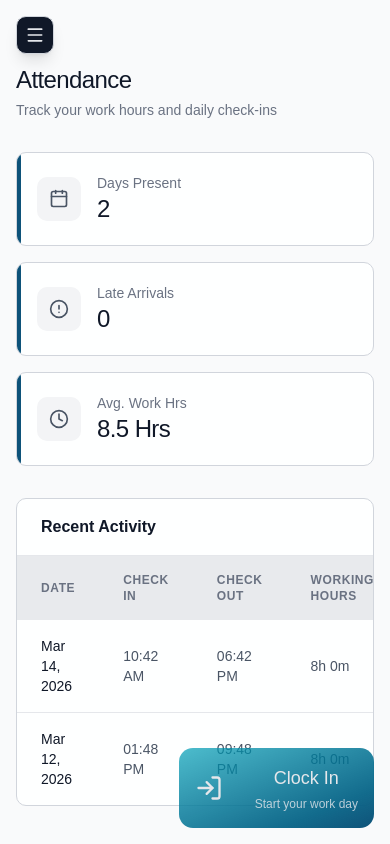
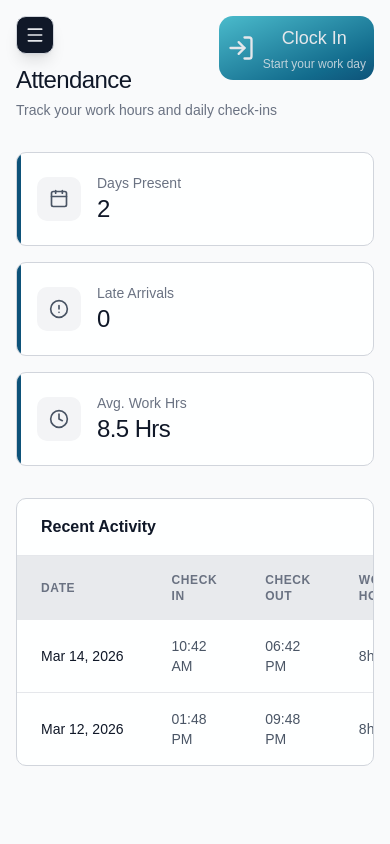
Before and after one commit to dearnasaruddin/TeamTracker, a React (Vite) app: page /attendance in a window 390 px wide. Built offline with nearby package versions, Linux system fonts and the light colour scheme.

Commit message:
text wraping issue & atendance btn position fixed

```diff
--- a/src/components/attendance/AttendanceHistory.jsx
+++ b/src/components/attendance/AttendanceHistory.jsx
@@ -25,7 +25,7 @@ const AttendanceHistory = ({ history }) => {
                                 const dayType = getDayTypeDisplay(record)
                                 return (
                                     <tr key={record._id || record.id}>
-                                        <td className="px-6 py-4 font-medium text-gray-900">{format(new Date(record.date), "MMM dd, yyyy")}</td>
+                                        <td className="px-6 py-4 font-medium text-gray-900 whitespace-nowrap">{format(new Date(record.date), "MMM dd, yyyy")}</td>
 
                                         <td className="px-6 py-4 text-gray-600">{record.checkIn ? format(new Date(record.checkIn), "hh:mm a") : '-'}</td>
 
@@ -33,7 +33,7 @@ const AttendanceHistory = ({ history }) => {
 
                                         <td className="px-6 py-4 font-medium text-gray-600">{getWorkingHoursDisplay(record)}</td>
 
-                                        <td className="px-6 py-4">{dayType.label !== '-' ? <span className={`badge ${dayType.className}`}>{dayType.label}</span> : '-'}</td>
+                                        <td className="px-6 py-4">{dayType.label !== '-' ? <span className={`badge whitespace-nowrap ${dayType.className}`}>{dayType.label}</span> : '-'}</td>
 
                                         <td className="px-6 py-4">
                                             <span className={`badge ${record.status === 'PRESENT' ? 'badge-success' : record.status === 'LATE' ? 'badge-warning' : 'badge-danger'}`}>{record.status}</span>
--- a/src/components/attendance/CheckInButton.jsx
+++ b/src/components/attendance/CheckInButton.jsx
@@ -25,8 +25,8 @@ const CheckInButton = ({ todayRecord, onAction }) => {
     const isCheckedIn = !!todayRecord?.isCheckedIn
 
     return (
-        <div className="absolute bottom-4 right-4 flex flex-col z-10">
-            <button onClick={handleAttendance} disabled={loading} className={`w-full max-w-xs flex justify-between items-center gap-8 p-4 rounded-xl text-gray-200 bg-linear-to-br ${isCheckedIn ? 'from-gray-700 to-gray-900' : 'from-brand-accent/70 to-brand-secondary'}`}>
+        <div className="absolute max-md:top-4 md:bottom-4 right-4 flex flex-col z-10">
+            <button onClick={handleAttendance} disabled={loading} className={`w-full max-w-xs flex justify-between items-center gap-2 md:gap-8 p-2 md:p-4 rounded-xl text-gray-200 bg-linear-to-br ${isCheckedIn ? 'from-gray-700 to-gray-900' : 'from-brand-accent/70 to-brand-secondary'}`}>
                 {loading ? <Loader2Icon className="size-7 animate-spin" /> : isCheckedIn ? <LogOutIcon className="size-7" /> : <LogInIcon className="size-7" />}
                 <div className="relative flex flex-col items-center text-center">
                     <h2 className="text-lg font-medium mb-1">{loading ? 'Processing...' : isCheckedIn ? 'Clock Out' : 'Clock In'}</h2>
--- a/src/components/leave/LeaveHistory.jsx
+++ b/src/components/leave/LeaveHistory.jsx
@@ -40,7 +40,7 @@ const LeaveHistory = ({ leaves, isAdmin, onUpdate }) => {
                                             <span className="badge bg-gray-200 text-gray-600">{leave.type}</span>
                                         </td>
 
-                                        <td className="px-6 py-4 text-gray-600">{format(new Date(leave.startDate), "MMM dd")} - {format(new Date(leave.endDate), "MMM dd, yyyy")} </td>
+                                        <td className="px-6 py-4 text-gray-600"><span className="whitespace-nowrap">{format(new Date(leave.startDate), "MMM dd")}</span> - <span className="whitespace-nowrap">{format(new Date(leave.endDate), "MMM dd, yyyy")}</span> </td>
 
                                         <td className="max-w-xs truncate text-gray-500" title={leave.reason}>
                                             {leave.reason}
```
